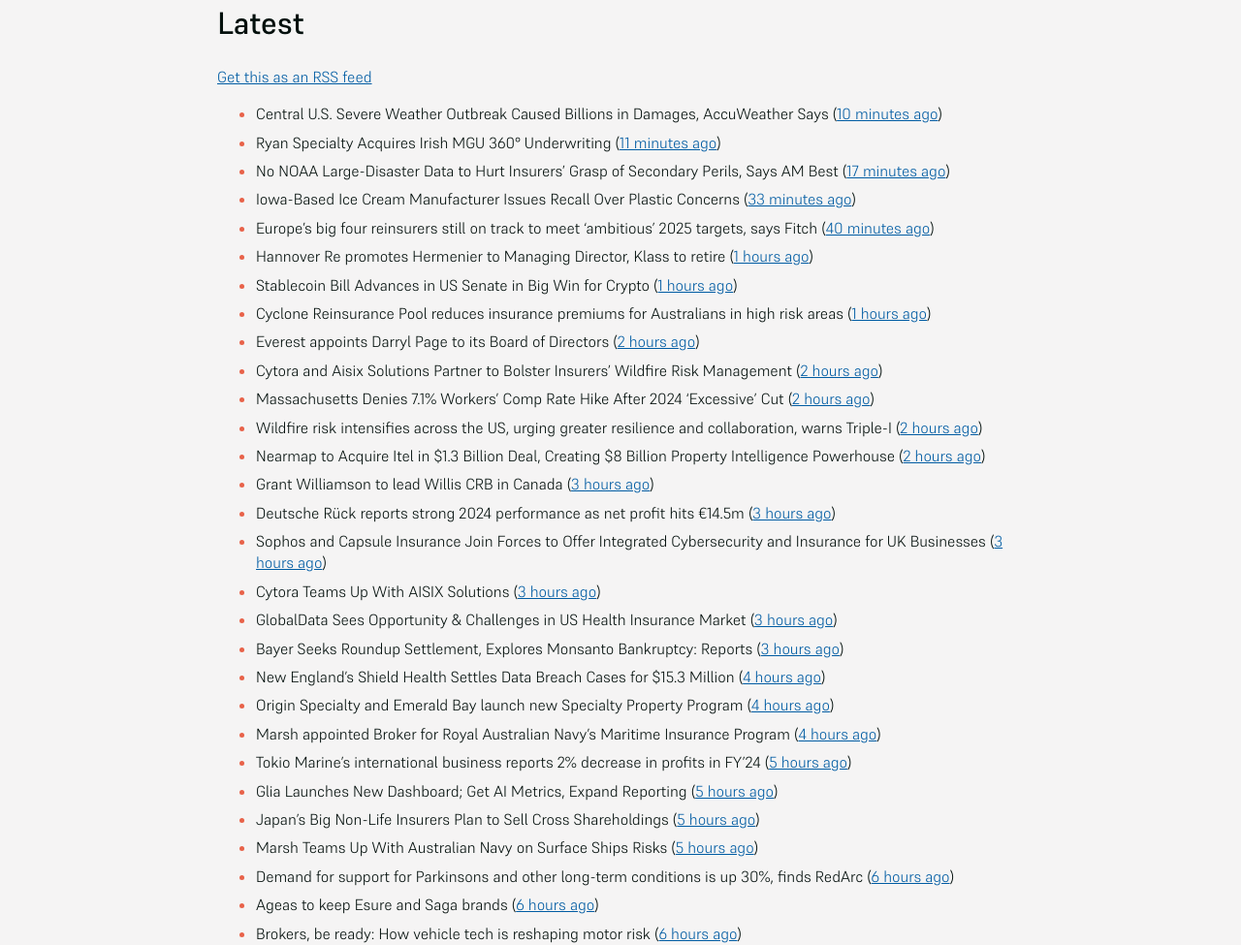
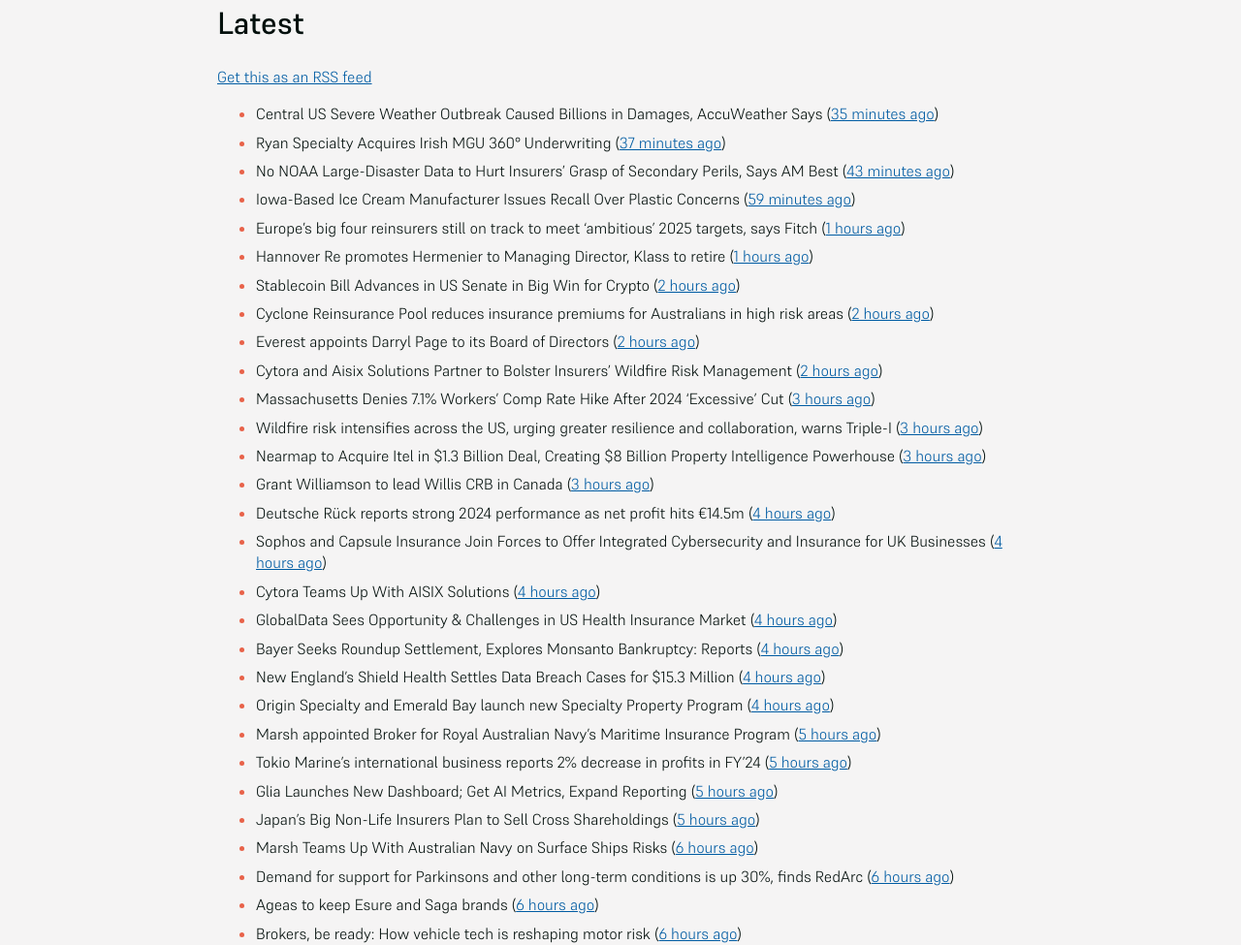
Before and after one commit to mat-0/feeds.thechels.uk, a Jekyll site: the page built from index.md, in a window 1280 px wide and 1400 px high. Shown: the part 168-1143 px from the top of the window at 97% size. Built offline with Jekyll 4.4.1, drawn with Linux system fonts in a browser that asks for light colours; some of the changed text lies outside the part shown.

Commit message:
New Feed

```diff
--- a/index.md
+++ b/index.md
@@ -8,32 +8,32 @@ description: Latest Updates
 [Get this as an RSS feed](/feed.rss)
 
 <!-- news_marker starts -->
-- Central U.S. Severe Weather Outbreak Caused Billions in Damages, AccuWeather Says ([10 minutes ago](https://www.insurancejournal.com/news/midwest/2025/05/20/824523.htm))
-- Ryan Specialty Acquires Irish MGU 360° Underwriting ([11 minutes ago](https://www.insurancejournal.com/news/international/2025/05/20/824530.htm))
-- No NOAA Large-Disaster Data to Hurt Insurers’ Grasp of Secondary Perils, Says AM Best ([17 minutes ago](https://www.insurancejournal.com/news/national/2025/05/20/824515.htm))
-- Iowa-Based Ice Cream Manufacturer Issues Recall Over Plastic Concerns ([33 minutes ago](https://www.insurancejournal.com/news/midwest/2025/05/20/824520.htm))
-- Europe’s big four reinsurers still on track to meet ‘ambitious’ 2025 targets, says Fitch ([40 minutes ago](https://www.reinsurancene.ws/europes-big-four-reinsurers-still-on-track-to-meet-ambitious-2025-targets-says-fitch/))
+- Central US Severe Weather Outbreak Caused Billions in Damages, AccuWeather Says ([35 minutes ago](https://www.insurancejournal.com/news/midwest/2025/05/20/824523.htm))
+- Ryan Specialty Acquires Irish MGU 360° Underwriting ([37 minutes ago](https://www.insurancejournal.com/news/international/2025/05/20/824530.htm))
+- No NOAA Large-Disaster Data to Hurt Insurers’ Grasp of Secondary Perils, Says AM Best ([43 minutes ago](https://www.insurancejournal.com/news/national/2025/05/20/824515.htm))
+- Iowa-Based Ice Cream Manufacturer Issues Recall Over Plastic Concerns ([59 minutes ago](https://www.insurancejournal.com/news/midwest/2025/05/20/824520.htm))
+- Europe’s big four reinsurers still on track to meet ‘ambitious’ 2025 targets, says Fitch ([1 hours ago](https://www.reinsurancene.ws/europes-big-four-reinsurers-still-on-track-to-meet-ambitious-2025-targets-says-fitch/))
 - Hannover Re promotes Hermenier to Managing Director, Klass to retire ([1 hours ago](https://www.reinsurancene.ws/hannover-re-promotes-hermenier-to-managing-director-klass-to-retire/))
-- Stablecoin Bill Advances in US Senate in Big Win for Crypto ([1 hours ago](https://www.insurancejournal.com/news/national/2025/05/20/824512.htm))
-- Cyclone Reinsurance Pool reduces insurance premiums for Australians in high risk areas ([1 hours ago](https://www.reinsurancene.ws/cyclone-reinsurance-pool-reduces-insurance-premiums-for-australians-in-high-risk-areas/))
+- Stablecoin Bill Advances in US Senate in Big Win for Crypto ([2 hours ago](https://www.insurancejournal.com/news/national/2025/05/20/824512.htm))
+- Cyclone Reinsurance Pool reduces insurance premiums for Australians in high risk areas ([2 hours ago](https://www.reinsurancene.ws/cyclone-reinsurance-pool-reduces-insurance-premiums-for-australians-in-high-risk-areas/))
 - Everest appoints Darryl Page to its Board of Directors ([2 hours ago](https://www.reinsurancene.ws/everest-appoints-darryl-page-to-its-board-of-directors/))
 - Cytora and Aisix Solutions Partner to Bolster Insurers’ Wildfire Risk Management ([2 hours ago](https://www.insurtechinsights.com/cytora-and-aisix-solutions-partner-to-bolster-insurers-wildfire-risk-management/))
-- Massachusetts Denies 7.1% Workers’ Comp Rate Hike After 2024 ‘Excessive’ Cut ([2 hours ago](https://www.insurancejournal.com/news/east/2025/05/20/824489.htm))
-- Wildfire risk intensifies across the US, urging greater resilience and collaboration, warns Triple-I ([2 hours ago](https://www.reinsurancene.ws/wildfire-risk-intensifies-across-the-us-urging-greater-resilience-and-collaboration-warns-triple-i/))
-- Nearmap to Acquire Itel in $1.3 Billion Deal, Creating $8 Billion Property Intelligence Powerhouse ([2 hours ago](https://www.insurtechinsights.com/nearmap-to-acquire-itel-in-1-3-billion-deal-creating-8-billion-property-intelligence-powerhouse/))
+- Massachusetts Denies 7.1% Workers’ Comp Rate Hike After 2024 ‘Excessive’ Cut ([3 hours ago](https://www.insurancejournal.com/news/east/2025/05/20/824489.htm))
+- Wildfire risk intensifies across the US, urging greater resilience and collaboration, warns Triple-I ([3 hours ago](https://www.reinsurancene.ws/wildfire-risk-intensifies-across-the-us-urging-greater-resilience-and-collaboration-warns-triple-i/))
+- Nearmap to Acquire Itel in $1.3 Billion Deal, Creating $8 Billion Property Intelligence Powerhouse ([3 hours ago](https://www.insurtechinsights.com/nearmap-to-acquire-itel-in-1-3-billion-deal-creating-8-billion-property-intelligence-powerhouse/))
 - Grant Williamson to lead Willis CRB in Canada ([3 hours ago](https://www.reinsurancene.ws/grant-williamson-to-lead-willis-crb-in-canada/))
-- Deutsche Rück reports strong 2024 performance as net profit hits €14.5m ([3 hours ago](https://www.reinsurancene.ws/deutsche-ruck-reports-strong-2024-performance-as-net-profit-hits-e14-5m/))
-- Sophos and Capsule Insurance Join Forces to Offer Integrated Cybersecurity and Insurance for UK Businesses ([3 hours ago](https://www.insurtechinsights.com/sophos-and-capsule-insurance-join-forces-to-offer-integrated-cybersecurity-and-insurance-for-uk-businesses/))
-- Cytora Teams Up With AISIX Solutions ([3 hours ago](https://insurance-edge.net/2025/05/20/cytora-teams-up-with-aisix-solutions/))
-- GlobalData Sees Opportunity & Challenges in US Health Insurance Market ([3 hours ago](https://insurance-edge.net/2025/05/20/globaldata-sees-opportunity-challenges-in-us-health-insurance-market/))
-- Bayer Seeks Roundup Settlement, Explores Monsanto Bankruptcy: Reports ([3 hours ago](https://www.insurancejournal.com/news/national/2025/05/20/824477.htm))
+- Deutsche Rück reports strong 2024 performance as net profit hits €14.5m ([4 hours ago](https://www.reinsurancene.ws/deutsche-ruck-reports-strong-2024-performance-as-net-profit-hits-e14-5m/))
+- Sophos and Capsule Insurance Join Forces to Offer Integrated Cybersecurity and Insurance for UK Businesses ([4 hours ago](https://www.insurtechinsights.com/sophos-and-capsule-insurance-join-forces-to-offer-integrated-cybersecurity-and-insurance-for-uk-businesses/))
+- Cytora Teams Up With AISIX Solutions ([4 hours ago](https://insurance-edge.net/2025/05/20/cytora-teams-up-with-aisix-solutions/))
+- GlobalData Sees Opportunity & Challenges in US Health Insurance Market ([4 hours ago](https://insurance-edge.net/2025/05/20/globaldata-sees-opportunity-challenges-in-us-health-insurance-market/))
+- Bayer Seeks Roundup Settlement, Explores Monsanto Bankruptcy: Reports ([4 hours ago](https://www.insurancejournal.com/news/national/2025/05/20/824477.htm))
 - New England’s Shield Health Settles Data Breach Cases for $15.3 Million ([4 hours ago](https://www.insurancejournal.com/news/east/2025/05/20/824475.htm))
 - Origin Specialty and Emerald Bay launch new Specialty Property Program ([4 hours ago](https://www.reinsurancene.ws/origin-specialty-and-emerald-bay-launch-new-specialty-property-program/))
-- Marsh appointed Broker for Royal Australian Navy’s Maritime Insurance Program ([4 hours ago](https://www.reinsurancene.ws/marsh-appointed-broker-for-royal-australian-navys-maritime-insurance-program/))
+- Marsh appointed Broker for Royal Australian Navy’s Maritime Insurance Program ([5 hours ago](https://www.reinsurancene.ws/marsh-appointed-broker-for-royal-australian-navys-maritime-insurance-program/))
 - Tokio Marine’s international business reports 2% decrease in profits in FY’24 ([5 hours ago](https://www.reinsurancene.ws/tokio-marines-international-business-reports-2-decrease-in-profits-in-fy24/))
 - Glia Launches New Dashboard; Get AI Metrics, Expand Reporting ([5 hours ago](https://insurance-edge.net/2025/05/20/glia-launches-new-dashboard-get-ai-metrics-expand-reporting/))
 - Japan’s Big Non-Life Insurers Plan to Sell Cross Shareholdings ([5 hours ago](https://www.insurancejournal.com/news/international/2025/05/20/824468.htm))
-- Marsh Teams Up With Australian Navy on Surface Ships Risks ([5 hours ago](https://insurance-edge.net/2025/05/20/marsh-teams-up-with-australian-navy-on-surface-ships-risks/))
+- Marsh Teams Up With Australian Navy on Surface Ships Risks ([6 hours ago](https://insurance-edge.net/2025/05/20/marsh-teams-up-with-australian-navy-on-surface-ships-risks/))
 - Demand for support for Parkinsons and other long-term conditions is up 30%, finds RedArc ([6 hours ago](https://ifamagazine.com/demand-for-support-for-parkinsons-and-other-long-term-conditions-is-up-30-finds-redarc/))
 - Ageas to keep Esure and Saga brands ([6 hours ago](https://www.postonline.co.uk/news/7957788/ageas-to-keep-esure-and-saga-brands))
 - Brokers, be ready: How vehicle tech is reshaping motor risk ([6 hours ago](https://www.insurancebusinessmag.com/uk/news/auto-motor/brokers-be-ready-how-vehicle-tech-is-reshaping-motor-risk-536269.aspx))
@@ -46,30 +46,30 @@ description: Latest Updates
 - Superscript Report Identifies Cyber Risks For Startups ([7 hours ago](https://insurance-edge.net/2025/05/20/superscript-report-identifies-cyber-risks-for-startups/))
 - USAA Names Brian Goldman as New Chief Risk Officer ([8 hours ago](https://www.insurtechinsights.com/usaa-names-brian-goldman-as-new-chief-risk-officer/))
 - FCA defends decision to ditch insurance CPD ([8 hours ago](https://www.postonline.co.uk/news/7957780/fca-defends-decision-to-ditch-insurance-cpd))
-- People Moves: Boroughs Named Chubb Group Vice Chairman, Hogan Succeeds Boroughs as Investment Officer; Cushing Named Head of Construction at Zurich NA ([9 hours ago](https://www.insurancejournal.com/news/national/2025/05/20/824390.htm))
-- More Tornadoes Plow Through Central US, Leaving Thousands Without Power ([9 hours ago](https://www.insurancejournal.com/news/southeast/2025/05/20/824450.htm))
+- People Moves: Boroughs Named Chubb Group Vice Chairman, Hogan Succeeds Boroughs as Investment Officer; Cushing Named Head of Construction at Zurich NA ([10 hours ago](https://www.insurancejournal.com/news/national/2025/05/20/824390.htm))
+- More Tornadoes Plow Through Central US, Leaving Thousands Without Power ([10 hours ago](https://www.insurancejournal.com/news/southeast/2025/05/20/824450.htm))
 - Ministry of Justice's Legal Aid Agency suspends services amid cyberattack ([10 hours ago](https://www.insurancebusinessmag.com/uk/news/cyber/ministry-of-justices-legal-aid-agency-suspends-services-amid-cyberattack-536241.aspx))
 - Aviva on how a garden can protect your property from extreme weather ([10 hours ago](https://www.insurancebusinessmag.com/uk/news/property-insurance/aviva-on-how-a-garden-can-protect-your-property-from-extreme-weather-536238.aspx))
 - Allianz unveils Unity Awards ([10 hours ago](https://www.insurancebusinessmag.com/uk/news/breaking-news/allianz-unveils-unity-awards-536237.aspx))
 - AmTrust International reports progress in Turkey ([10 hours ago](https://www.insurancebusinessmag.com/uk/news/breaking-news/amtrust-international-reports-progress-in-turkey-536236.aspx))
-- Could Your Tech Stack Use a Spring Cleaning? How to Reduce Insurance IT Complexity with APIs ([10 hours ago](https://www.insurancejournal.com/blogs/agentsync/2025/05/20/822951.htm))
-- Driverless Trucking Firm Aurora Puts Human Back in Driver’s Seat ([10 hours ago](https://www.insurancejournal.com/news/southcentral/2025/05/20/824443.htm))
-- Big Interview: Jason Richards, Swiss Re ([10 hours ago](https://www.postonline.co.uk/reinsurance/7957541/big-interview-jason-richards-swiss-re))
+- Could Your Tech Stack Use a Spring Cleaning? How to Reduce Insurance IT Complexity with APIs ([11 hours ago](https://www.insurancejournal.com/blogs/agentsync/2025/05/20/822951.htm))
+- Driverless Trucking Firm Aurora Puts Human Back in Driver’s Seat ([11 hours ago](https://www.insurancejournal.com/news/southcentral/2025/05/20/824443.htm))
+- Big Interview: Jason Richards, Swiss Re ([11 hours ago](https://www.postonline.co.uk/reinsurance/7957541/big-interview-jason-richards-swiss-re))
 - APCIA: Record Shows ‘Minimal Complaints’ on Hurricane Milton, Helene Claims ([11 hours ago](https://www.insurancejournal.com/news/national/2025/05/20/824364.htm))
 - Italy’s Data Watchdog Fines AI Company Replika’s Developer $5.6 Million ([11 hours ago](https://www.insurancejournal.com/news/international/2025/05/20/824403.htm))
-- EY Negligently Missed Huge Fraud at Collapsed Hospital Operator, $3B UK Trial Hears ([11 hours ago](https://www.insurancejournal.com/news/international/2025/05/20/824369.htm))
-- EU Will Propose to G7 Nations a Reduction in Sanctions Price Cap for Russian Oil ([11 hours ago](https://www.insurancejournal.com/news/international/2025/05/20/824398.htm))
-- Motion Specialty Launches Lloyd’s MGU, Founded by Former Hiscox Executives ([11 hours ago](https://www.insurancejournal.com/news/international/2025/05/20/824409.htm))
-- FCC Approves Verizon Deal to Acquire Frontier After DEI Changes ([11 hours ago](https://www.insurancejournal.com/news/national/2025/05/20/824415.htm))
-- People Moves: O’Day Named Acting Director of Oregon DCBS, Keen as Acting Insurance Commissioner ([11 hours ago](https://www.insurancejournal.com/news/west/2025/05/20/824095.htm))
-- Maryland Officials Say Autopsies Misclassified Deaths in Police Custody ([11 hours ago](https://www.insurancejournal.com/news/east/2025/05/20/824439.htm))
-- US Aviation Authorities Probe LaGuardia Runway Close Call ([11 hours ago](https://www.insurancejournal.com/news/east/2025/05/20/824432.htm))
-- Idaho Police Release Names of 6 Killed in Yellowstone Tour Crash Amid Investigation ([11 hours ago](https://www.insurancejournal.com/news/west/2025/05/20/824420.htm))
-- A new era for justice in Northern Ireland? ([11 hours ago](https://www.postonline.co.uk/claims/7957782/a-new-era-for-justice-in-northern-ireland))
-- Train Strikes Family on Ohio Railroad Bridge, Killing 3 ([11 hours ago](https://www.insurancejournal.com/news/midwest/2025/05/20/824453.htm))
+- EY Negligently Missed Huge Fraud at Collapsed Hospital Operator, $3B UK Trial Hears ([12 hours ago](https://www.insurancejournal.com/news/international/2025/05/20/824369.htm))
+- EU Will Propose to G7 Nations a Reduction in Sanctions Price Cap for Russian Oil ([12 hours ago](https://www.insurancejournal.com/news/international/2025/05/20/824398.htm))
+- Motion Specialty Launches Lloyd’s MGU, Founded by Former Hiscox Executives ([12 hours ago](https://www.insurancejournal.com/news/international/2025/05/20/824409.htm))
+- FCC Approves Verizon Deal to Acquire Frontier After DEI Changes ([12 hours ago](https://www.insurancejournal.com/news/national/2025/05/20/824415.htm))
+- People Moves: O’Day Named Acting Director of Oregon DCBS, Keen as Acting Insurance Commissioner ([12 hours ago](https://www.insurancejournal.com/news/west/2025/05/20/824095.htm))
+- Maryland Officials Say Autopsies Misclassified Deaths in Police Custody ([12 hours ago](https://www.insurancejournal.com/news/east/2025/05/20/824439.htm))
+- US Aviation Authorities Probe LaGuardia Runway Close Call ([12 hours ago](https://www.insurancejournal.com/news/east/2025/05/20/824432.htm))
+- Idaho Police Release Names of 6 Killed in Yellowstone Tour Crash Amid Investigation ([12 hours ago](https://www.insurancejournal.com/news/west/2025/05/20/824420.htm))
+- A new era for justice in Northern Ireland? ([12 hours ago](https://www.postonline.co.uk/claims/7957782/a-new-era-for-justice-in-northern-ireland))
+- Train Strikes Family on Ohio Railroad Bridge, Killing 3 ([12 hours ago](https://www.insurancejournal.com/news/midwest/2025/05/20/824453.htm))
 - Federal Jury Awards $405K Verdict Against Florida Senior Living Facility ([12 hours ago](https://www.insurancejournal.com/news/southeast/2025/05/20/824447.htm))
 - AI data management crucial for insurers' compliance ([20 hours ago](https://www.dig-in.com/news/ai-data-management-crucial-for-insurers-compliance))
-- Strategies for navigating regulatory changes in a digital landscape ([20 hours ago](https://www.dig-in.com/opinion/strategies-for-navigating-federal-and-state-regulations))
+- Strategies for navigating regulatory changes in a digital landscape ([21 hours ago](https://www.dig-in.com/opinion/strategies-for-navigating-federal-and-state-regulations))
 - Zurich targeting 30% SME growth in 2025 ([1 days ago](https://www.postonline.co.uk/news/7957779/zurich-targeting-30-sme-growth-in-2025))
 - Aviva Partners with CyberCube to Enhance Cyber Threat Detection and Exposure Management ([1 days ago](https://www.insurtechinsights.com/aviva-partners-with-cybercube-to-enhance-cyber-threat-detection-and-exposure-management/))
 - How Aviva is redefining mid-market support ([1 days ago](https://www.insurancebusinessmag.com/uk/news/breaking-news/how-aviva-is-redefining-midmarket-support-535375.aspx))
```
